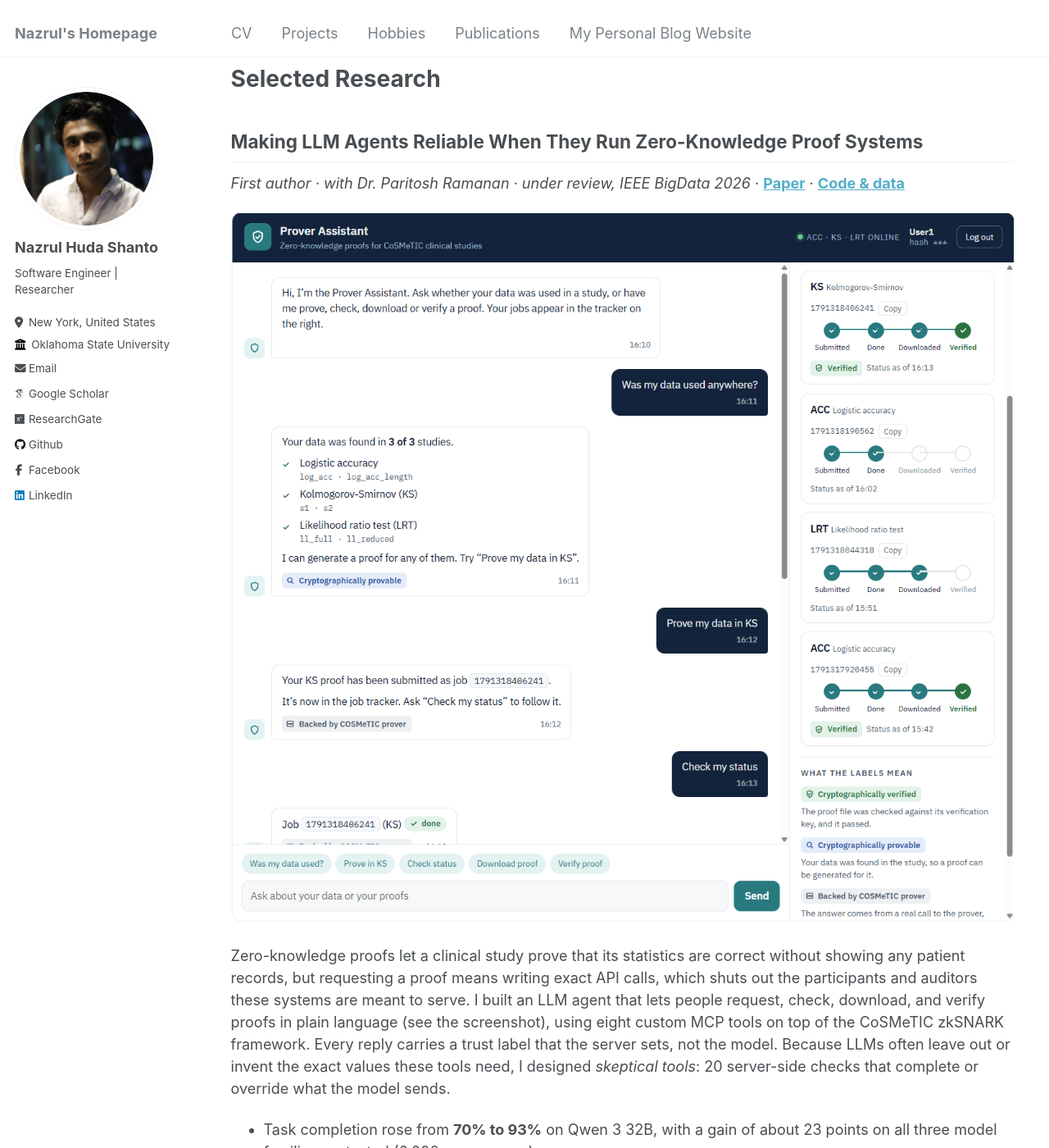
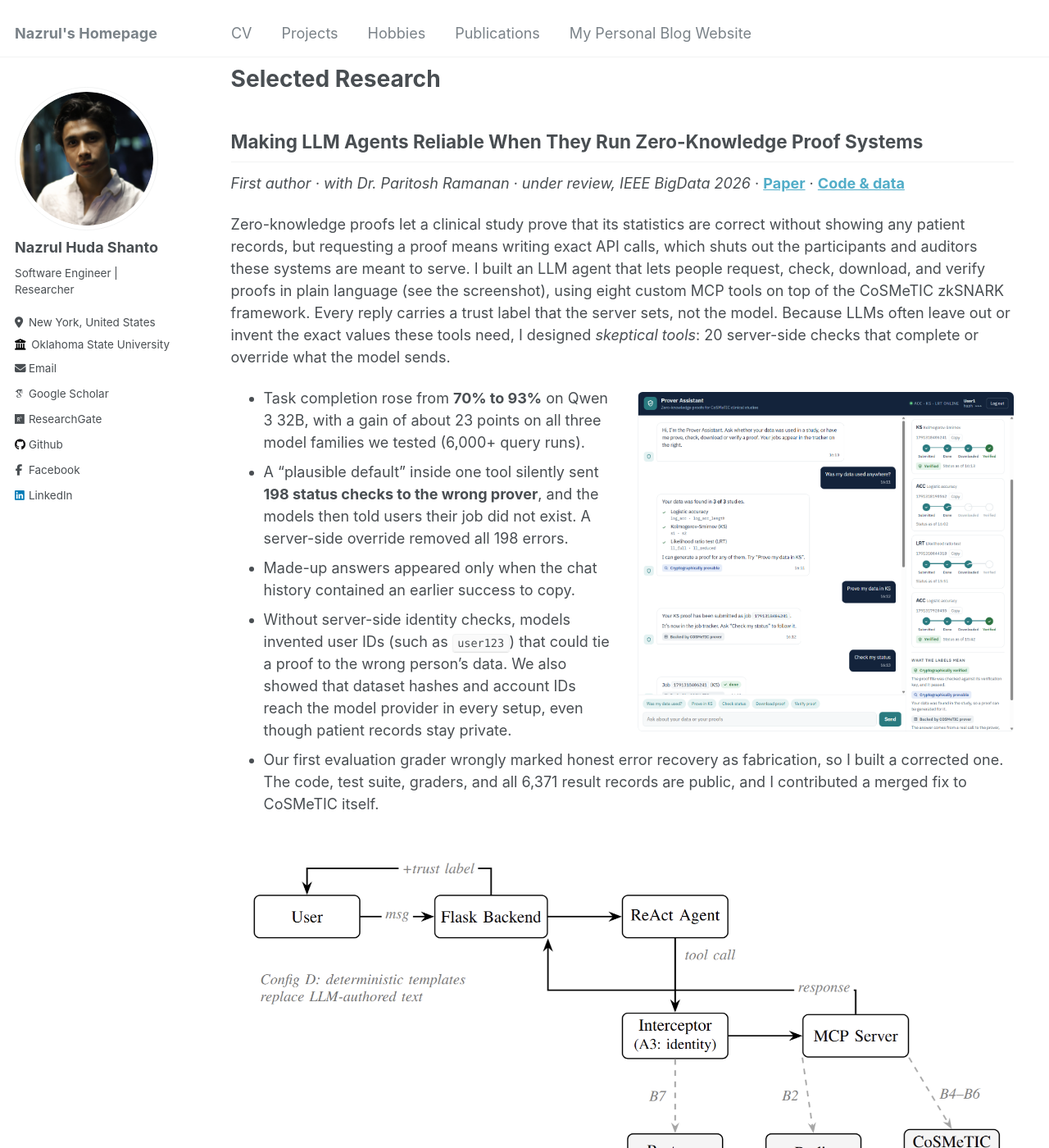
Before and after one commit to nazrulhuda/portfolio, a Jekyll site: the page built from _pages/about.md, in a window 1280 px wide and 1400 px high, scrolled down 874 px. Shown: the whole window at 82% size. Built offline with Jekyll 4.4.1, drawn with Linux system fonts in a browser that asks for light colours; some web fonts are replaced.

Commit message:
Show the chat screenshot beside the bullet points, after the intro

```diff
--- a/_pages/about.md
+++ b/_pages/about.md
@@ -30,9 +30,9 @@ Before my master's, I spent more than two years as an Undergraduate Research Ass
 
 *First author · with Dr. Paritosh Ramanan · under review, IEEE BigData 2026* · [**Paper**](https://github.com/disys-lab/Skeptical-MCP-For-zkSNARKs/blob/main/manuscript/Natural-Language-ZK-Verification-via-Skeptical-MCP-Tools.pdf) · [**Code & data**](https://github.com/disys-lab/Skeptical-MCP-For-zkSNARKs)
 
-[![The Prover Assistant: a user asks whether their data was used in any study, then starts a KS proof](/images/skeptical_chat.png){: .wide-shot}](/images/skeptical_chat.png)
+Zero-knowledge proofs let a clinical study prove that its statistics are correct without showing any patient records, but requesting a proof means writing exact API calls, which shuts out the participants and auditors these systems are meant to serve. I built an LLM agent that lets people request, check, download, and verify proofs in plain language (see the screenshot), using eight custom MCP tools on top of the CoSMeTIC zkSNARK framework. Every reply carries a trust label that the server sets, not the model. Because LLMs often leave out or invent the exact values these tools need, I designed *skeptical tools*: 20 server-side checks that complete or override what the model sends.
 
-Zero-knowledge proofs let a clinical study prove that its statistics are correct without showing any patient records, but requesting a proof means writing exact API calls, which shuts out the participants and auditors these systems are meant to serve. I built an LLM agent that lets people request, check, download, and verify proofs in plain language (see the screenshot), using eight custom MCP tools on top of the CoSMeTIC zkSNARK framework. Every reply carries a trust label that the server sets, not the model. Because LLMs often leave out or invent the exact values these tools need, I designed *skeptical tools*: 20 server-side checks that complete or override what the model sends.
+[![The Prover Assistant: a user asks whether their data was used in any study, then starts a KS proof](/images/skeptical_chat.png){: .side-shot}](/images/skeptical_chat.png)
 
 - Task completion rose from **70% to 93%** on Qwen 3 32B, with a gain of about 23 points on all three model families we tested (6,000+ query runs).
 - A "plausible default" inside one tool silently sent **198 status checks to the wrong prover**, and the models then told users their job did not exist. A server-side override removed all 198 errors.
--- a/assets/css/main.scss
+++ b/assets/css/main.scss
@@ -59,8 +59,8 @@
 @media (min-width: 768px) {
   .side-shot {
     float: right;
-    width: 45%;
-    max-width: 380px;
+    width: 48%;
+    max-width: 460px;
     margin: 0.3em 0 1em 1.5em;
   }
 }
```
